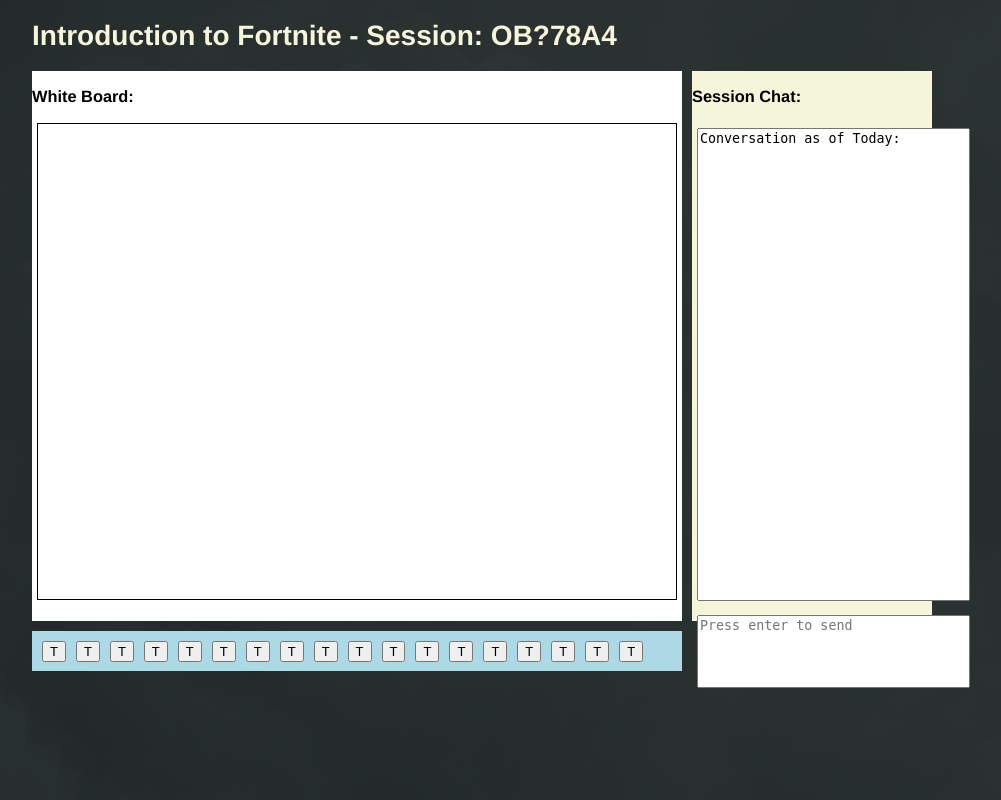
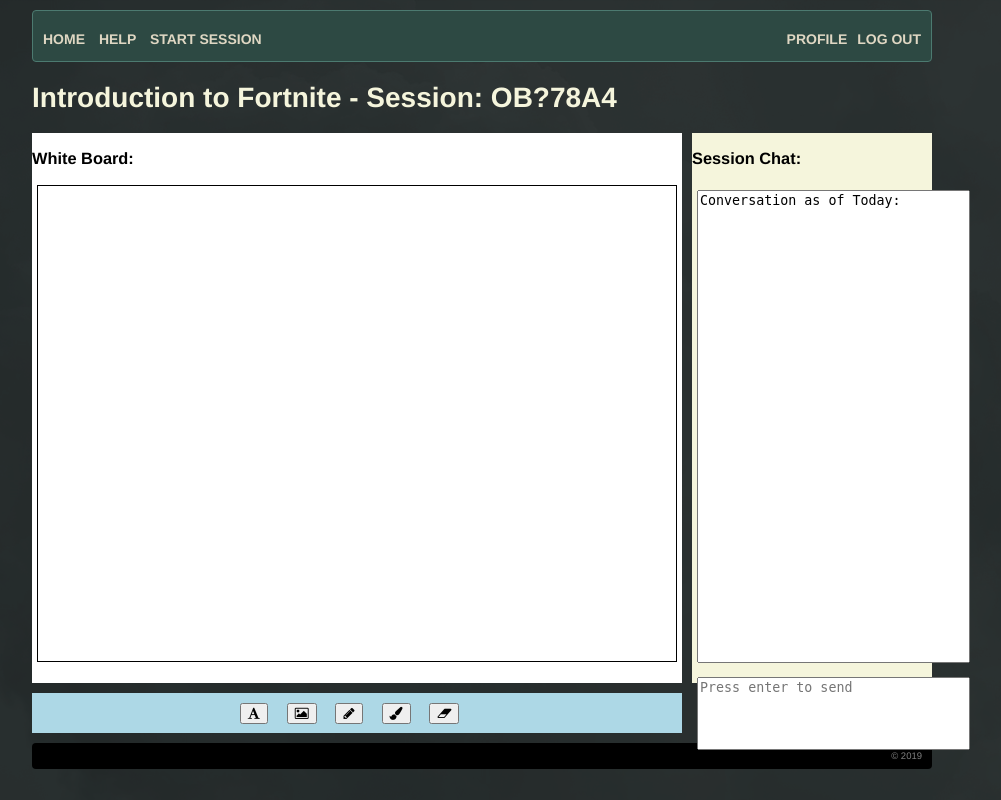
Before and after one commit to xyfke/CP476-Project, a PHP site: page /whiteboard.html in a window 1280 px wide. Shown: the whole page, without its empty margins (158-1159 px from the left). Run offline with PHP 8.4, Linux system fonts and the light colour scheme.

Commit message:
fixed toolbar in whiteboard and added footer and header to code in pages.

```diff
--- a/css/styles2.css
+++ b/css/styles2.css
@@ -121,14 +121,15 @@
     width: 650px;
     height: 40px;
     margin-top: 10px;
+    margin-bottom: 10px;
     float: left;
+    text-align: center;
 }
 
 .toolbarItems {
     font-size: 13px;
-    margin: 10px;
-    margin-right: 0px;
-    float: left;
+    margin-top: 10px;
+    margin-right: 15px;
 }
 
 .drawSection {
--- a/landing_home.html
+++ b/landing_home.html
@@ -38,6 +38,7 @@
         </div>
       -->
 
+        <div id="header"></div>
         <h1>Hello David!</h1>
 
         <div class="division">
@@ -62,5 +63,7 @@
         <div class="division">
             <h2 class="sessionHeading">Session Completed</h2>
         </div>
+
+        <div id="footer"></div>
     </body>
 </html>
--- a/profile.html
+++ b/profile.html
@@ -37,6 +37,7 @@
             <a href="./landing_home.html">Home</a>
         </div>
       -->
+        <div id="header"></div>
 
         <h1>My Profile</h1>
         <div class="leftPortion">
@@ -82,5 +83,6 @@
         <br style="clear:both;">
         <br>
         <button onclick="window.location.href='./profile_edit.html'" class="subButtons">Edit Profile</button>
+        <div id="footer"></div>
     </body>
 </html>
--- a/profile_edit.html
+++ b/profile_edit.html
@@ -37,6 +37,7 @@
             <a href="./landing_home.html">Home</a>
         </div>
       -->
+      <div id="header"></div>
 
         <h1>Edit My Profile</h1>
         <form>
@@ -98,5 +99,6 @@
         <div class="checkboxText"><input type="checkbox">I changed my password</div>
         <br>
         <button type="submit" onclick="window.location.href='./profile.html'" class="subButtons">Done</button>
+        <div id="footer"></div>
     </body>
 </html>
--- a/whiteboard.html
+++ b/whiteboard.html
@@ -20,6 +20,7 @@
         <meta charset="UTF-8">
         <link rel="stylesheet" type="text/css" href="./css/styles.css">
         <link rel="stylesheet" type="text/css" href="./css/styles2.css">
+        <link rel="stylesheet" href="https://cdnjs.cloudflare.com/ajax/libs/font-awesome/4.7.0/css/font-awesome.min.css">
         <script src="https://code.jquery.com/jquery-3.3.1.min.js"></script>
     		<script type="text/javascript"> window.jQuery || document.write('<script src="jQuery/jquery-3.3.1.min.js"><\/script>');</script>
     		<script>
@@ -36,6 +37,8 @@
         <a href="./landing_home.html">Home</a>
     </div>
   -->
+  <body>
+    <div id="header"></div>
 
     <h1>Introduction to Fortnite - Session: OB?78A4</h1>
 
@@ -55,24 +58,23 @@
     <br style="clear : both;">
 
     <div class="toolbar">
-        <button class="toolbarItems">T</button>
-        <button class="toolbarItems">T</button>
-        <button class="toolbarItems">T</button>
-        <button class="toolbarItems">T</button>
-        <button class="toolbarItems">T</button>
-        <button class="toolbarItems">T</button>
-        <button class="toolbarItems">T</button>
-        <button class="toolbarItems">T</button>
-        <button class="toolbarItems">T</button>
-        <button class="toolbarItems">T</button>
-        <button class="toolbarItems">T</button>
-        <button class="toolbarItems">T</button>
-        <button class="toolbarItems">T</button>
-        <button class="toolbarItems">T</button>
-        <button class="toolbarItems">T</button>
-        <button class="toolbarItems">T</button>
-        <button class="toolbarItems">T</button>
-        <button class="toolbarItems">T</button>
+        <button class="toolbarItems">
+            <i class="fa fa-font"></i>
+        </button>
+        <button class="toolbarItems">
+            <i class="fa fa-image"></i>
+        </button>
+        <button class="toolbarItems">
+            <i class="fa fa-pencil"></i>
+        </button>
+        <button class="toolbarItems">
+            <i class="fa fa-paint-brush"></i>
+        </button>
+        <button class="toolbarItems">
+            <i class="fa fa-eraser"></i>
+        </button>
     </div>
 
+    <div id="footer"></div>
+  </body>
 </html>
```
